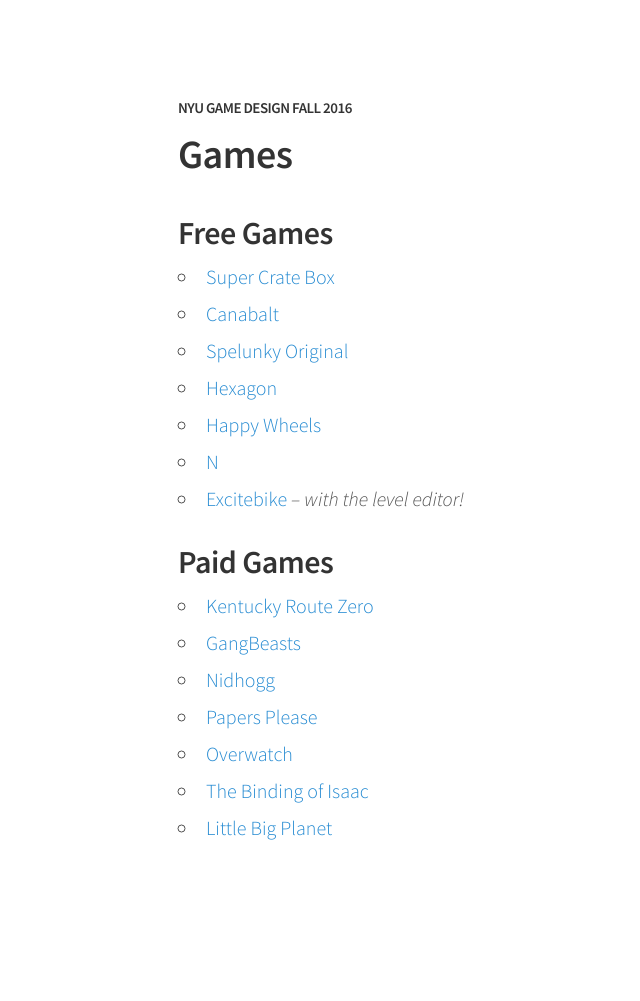
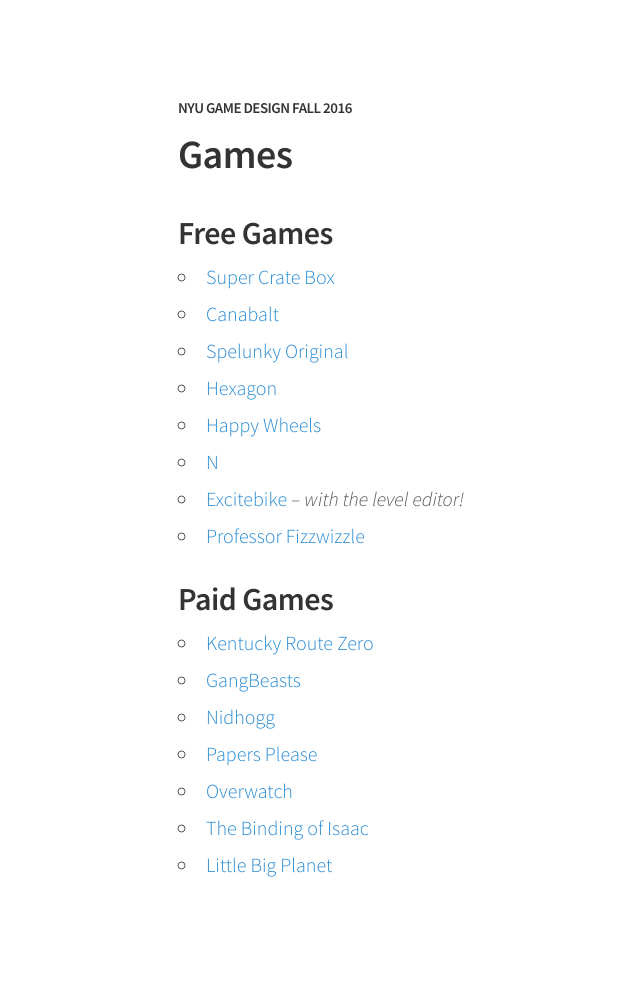
Before and after one commit to nasser/teaching, a Jekyll site: the page built from 2016/game-design/games.md, in a window 1280 px wide. Shown: the whole page, without its empty margins (102-742 px from the left). Built offline with Jekyll 4.4.1, drawn with Linux system fonts in a browser that asks for light colours; before the commit the page ends 964 px from its top, so only the background shows below that.

Commit message:
add game

```diff
--- a/2016/game-design/games.md
+++ b/2016/game-design/games.md
@@ -15,6 +15,7 @@ year: 2016
 * [Happy Wheels](http://www.totaljerkface.com/happy_wheels.tjf)
 * [N](http://www.thewayoftheninja.org/nv2.html)
 * [Excitebike](http://www.nesconsole.com/hp/excite-bike/) *– with the level editor!*
+* [Professor Fizzwizzle](http://www.shockwave.com/gamelanding/professorfizzwizzle.jsp)
 
 ## Paid Games
 * [Kentucky Route Zero](http://kentuckyroutezero.com/)
```
